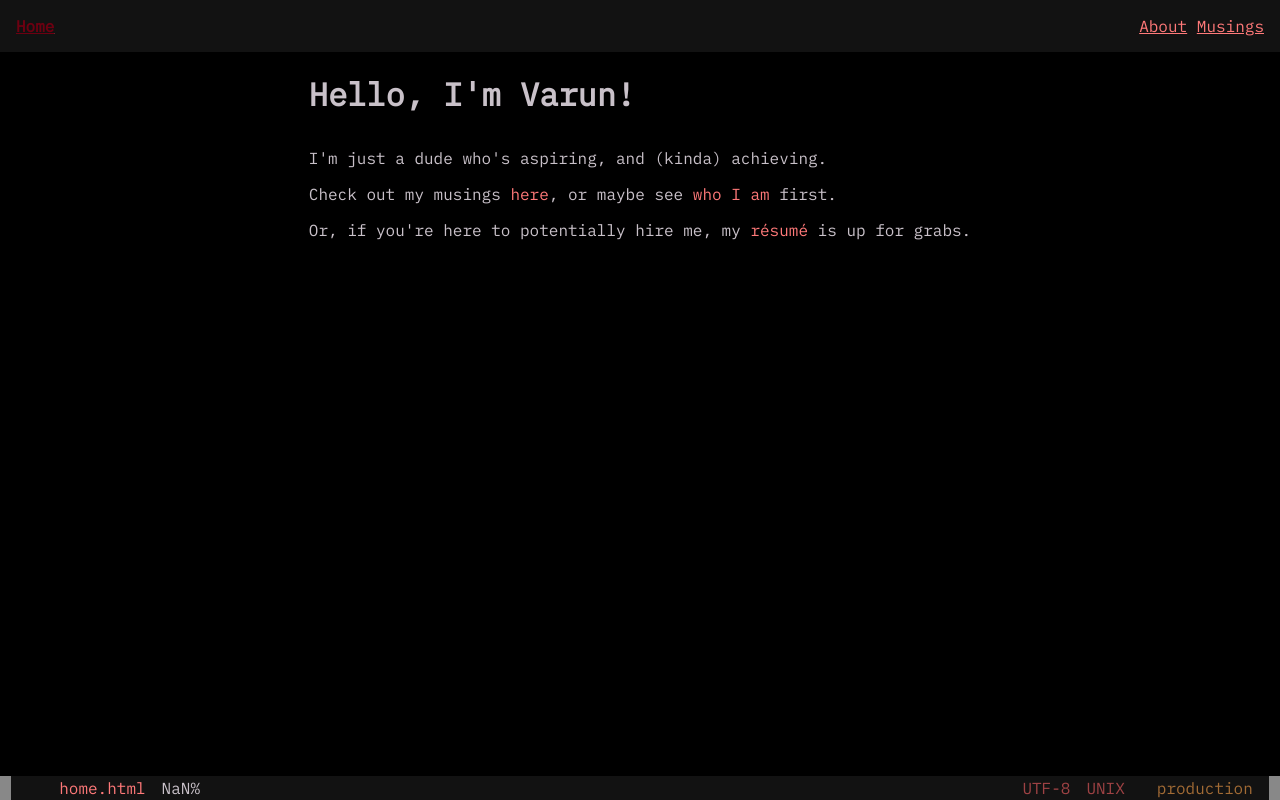
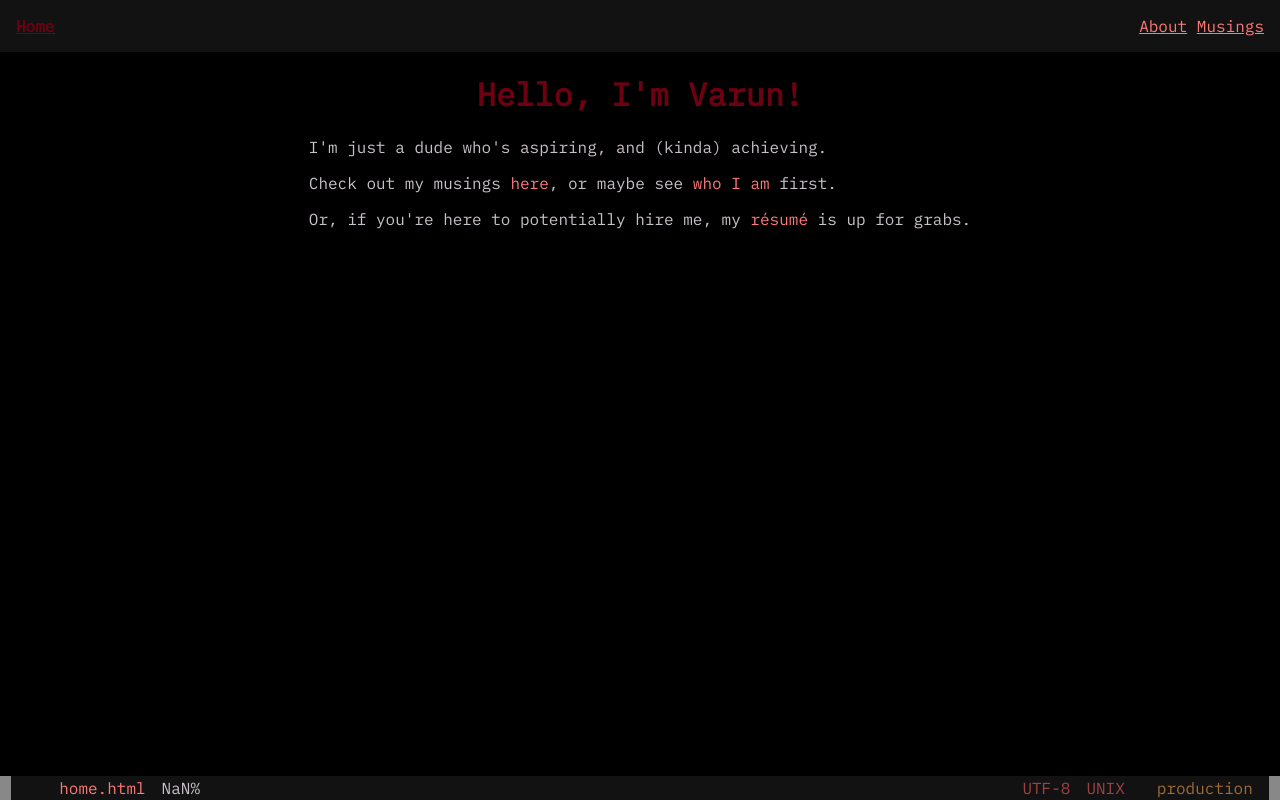
Before and after one commit to water-sucks/snare.dev, an Astro site: page / in a window 1280 px wide. Built offline with nearby package versions, Linux system fonts and the light colour scheme; Astro itself is replaced by a stand-in of ours; some icons are missing.

Commit message:
fix: center page titles and remove tacky animations

```diff
--- a/src/pages/index.astro
+++ b/src/pages/index.astro
@@ -7,11 +7,7 @@ import Layout from '@layouts/Layout.astro';
   description="Varun Narravula's personal website. I'm just a dude who's aspiring, and (kinda) achieving."
   pageType="home"
 >
-  <div class="wrapper">
-    <div class="typed">
-      <h1>Hello, I'm Varun!</h1>
-    </div>
-  </div>
+  <h1>Hello, I'm Varun!</h1>
   <p>I'm just a dude who's aspiring, and (kinda) achieving.</p>
   <p>
     Check out my musings <a href="/musings">here</a>, or maybe see
@@ -26,28 +22,3 @@ import Layout from '@layouts/Layout.astro';
     is up for grabs.
   </p>
 </Layout>
-
-<style>
-  .typed {
-    width: 37ch;
-    height: 5em;
-    white-space: nowrap;
-    overflow: hidden;
-    border-right: 3px solid #c9c1ca;
-    animation:
-      typing 2s steps(22),
-      blink 0.5s step-end infinite alternate;
-  }
-
-  @keyframes typing {
-    from {
-      width: 0;
-    }
-  }
-
-  @keyframes blink {
-    50% {
-      border-color: transparent;
-    }
-  }
-</style>
--- a/src/pages/musings.astro
+++ b/src/pages/musings.astro
@@ -15,10 +15,8 @@ posts.sort((a, b) => Date.parse(b.data.date) - Date.parse(a.data.date));
 >
   <h1>Musings</h1>
 
-  <blockquote class="typed">
-    <i>
-      I seek to be free from the concept of meaning, to carve my own reality.
-    </i>
+  <blockquote class="subtitle-quote">
+    I seek to be free from the concept of meaning, to carve my own reality.
   </blockquote>
   <p>
     These are my musings, my reflections on life. I love philosophy, and seek to
@@ -65,24 +63,9 @@ posts.sort((a, b) => Date.parse(b.data.date) - Date.parse(a.data.date));
 </Layout>
 
 <style>
-  .typed {
-    color: #6d0011;
-    overflow: hidden;
-    white-space: nowrap;
-    width: 0;
-    animation: typing;
-    animation-duration: 2s;
-    animation-timing-function: steps(30, end);
-    animation-fill-mode: forwards;
-  }
-
-  @keyframes typing {
-    from {
-      width: 0;
-    }
-    to {
-      width: 100%;
-    }
+  .subtitle-quote {
+    color: #a26b35;
+    font-style: italic;
   }
 
   #posts {
--- a/src/styles/global.css
+++ b/src/styles/global.css
@@ -10,6 +10,11 @@ body {
   margin: 0 auto;
   width: 100%;
   height: 100vh;
+}
+
+h1 {
+  text-align: center;
+  color: #6d0011;
 }
 
 a {
```
Also changed, not shown: src/styles/markdown.css (+16 -1 lines).
